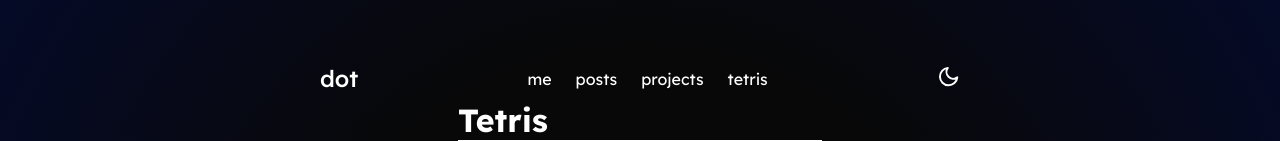
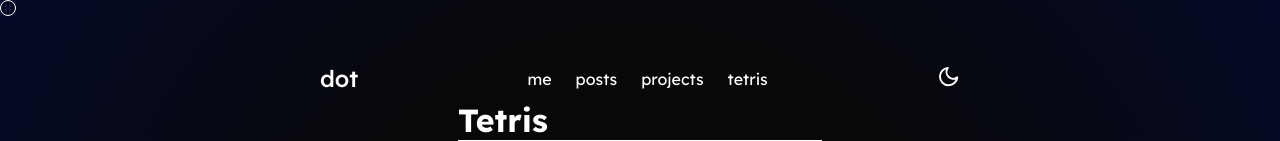
Before and after one commit to akadot/dotdev.me, a Next.js app: page /tetris in a window 1280 px wide. Shown: the top 141 px of the page. Built offline with nearby package versions, Linux system fonts and the light colour scheme.

Commit message:
:lipstrick: Adding v1 custom cursor

```diff
--- a/app/layout.tsx
+++ b/app/layout.tsx
@@ -1,21 +1,47 @@
-import { Metadata } from 'next'
+"use client"
+import {useEffect, useState} from 'react';
+import { motion } from "framer-motion"
+
+// import { Metadata } from 'next'
 
 import '@/app/styles/globals.scss'
 
 import Header from '@/app/components/Header'
 
-export const metadata: Metadata = {
-  title: 'dot',
-}
+// export const metadata: Metadata = {
+//   title: 'dot',
+// }
 
 export default function RootLayout({
   children,
 }: {
   children: React.ReactNode
 }) {
+  const [mousePos, setMousePos] = useState({x:0,y:0})
+
+  useEffect(() => {
+    const mouseMove = ( event: MouseEvent )  => {
+      setMousePos({x:event.clientX, y:event.clientY});
+    }
+
+    window.addEventListener("mousemove", mouseMove);
+
+    return () => window.removeEventListener("mousemove", mouseMove);
+  }, []);
+
+  const cursorVariants = {
+    default:{x:mousePos.x, y:mousePos.y}
+  };
+
   return (
+
     <html lang="pt-br">
       <body>
+          <motion.section
+            className="customCursor"
+            variants={cursorVariants}
+            animate="default"
+          />
           <Header/>
           {children}
           <span>made with 🌻 ☕ 🎧 💖 by myself ©2023</span>
--- a/app/styles/globals.scss
+++ b/app/styles/globals.scss
@@ -6,6 +6,7 @@
   box-sizing: border-box;
   padding: 0;
   margin: 0;
+  cursor: none;
 }
 
 html,
@@ -39,23 +40,14 @@
 }
 
 .customCursor{
-  width: 1.5rem;
-  height: 1.5rem;
+  width: 1rem;
+  height: 1rem;
   border: 0.1rem solid colors.$main-fg;
   border-radius: 100%;
   background-color:transparent;
 
-  position: relative;
-
-  &::after{
-    content: "";
-    position: absolute;
-    background-color: colors.$main-fg;
-    width: 0.3rem;
-    height: 0.3rem;
-    border-radius: 100%;
-    top: 50%;
-    left: 50%;
-    transform: translate(-50%, -50%);
-  }
+  position: fixed;
+  top: 0;
+  left: 0;
+  pointer-events: none;
 }
```
Also changed, not shown: app/(routes)/template.tsx (+0 -20 lines).
